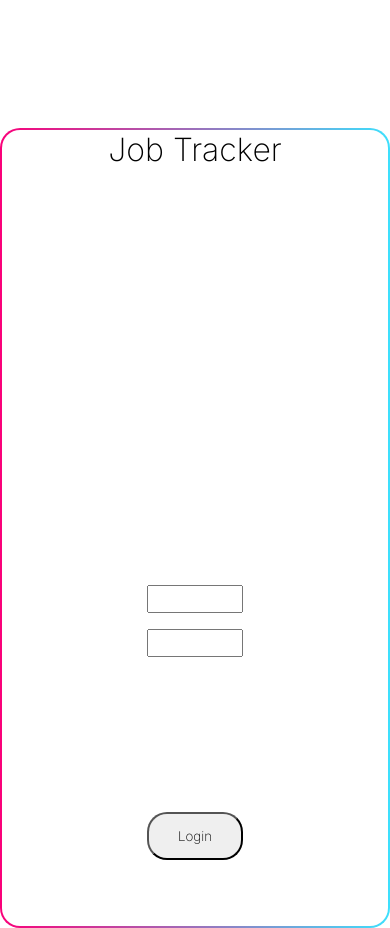
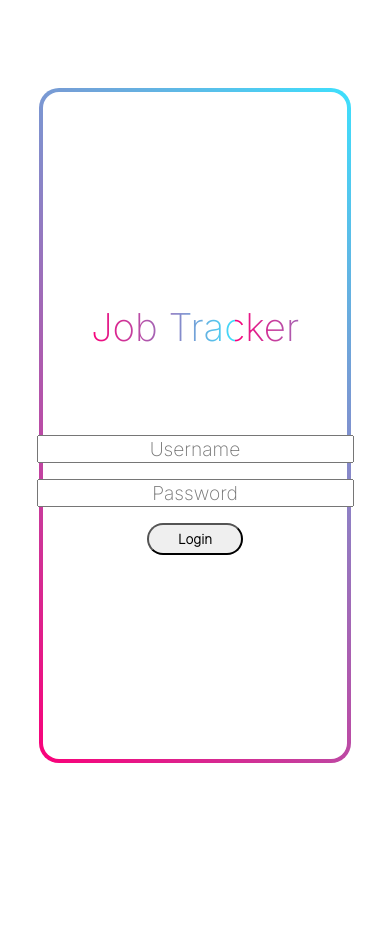
Before and after one commit to jrod0975/job-tracker, a React (Vite) app: page / in a window 390 px wide. After the commit the page ends 844 px from the top, so only its background shows below. Built offline with nearby package versions, Linux system fonts and the light colour scheme.

Commit message:
responsive log in

```diff
--- a/src/Login.jsx
+++ b/src/Login.jsx
@@ -13,18 +13,21 @@ function Login({changeScreen}){
     return <div className="login-container">
        <div className="login-square gradient-border">
 
-        <div className="login-title">
+        <div className="login-title gradient-text">
             <h1>Job Tracker</h1>
         </div>
 
         <div className="login-fields">
-            <input className="user-field" type="text" />
-            <input className="password-field" type="text" />
+            <input className="user-field" type="text" placeholder="Username"/>
+            <input className="password-field" type="text" placeholder="Password"/>
+
+            <div className="login-button-field">
+                <button onClick={logInOnClick} className="login-button">Login</button>
+            </div>
+
         </div>
 
-        <div className="login-button-field">
-            <button className="login-button">Login</button>
-        </div>
+
 
        </div>
     </div>
--- a/src/assets/app.css
+++ b/src/assets/app.css
@@ -14,6 +14,8 @@ body{
 
 
 .login-container{
+
+    width: 100%;
     display: flex;
     justify-content: center;
     align-items: center
@@ -23,36 +25,37 @@ body{
     display: flex;
     flex-direction: column;
     align-items: center;
+    justify-content: space-evenly;
     width: 50rem;
-    height: 50rem;
+    height: 40rem;
     border-style: solid;
-    border-width: 10%;
     border-radius: 50px;
 }
 
 .login-title{
-
-    flex: 2;
+    padding-top: 8rem;
     align-self: center;
     justify-content: center;
-
+    font-size: larger;
 }
 
 .login-fields{
-    flex: 1;
+    padding-bottom: 15rem;
     height: 10rem;
     width: 25%;
     display: flex;
     flex-direction: column;
+    align-items: center;
     gap: 1rem;
 }
 
 .login-button-field{
-    flex: 0.5;
+
 }
 
 .login-button{
-    height: 3rem;
+    font-weight: bold;
+    height: 2rem;
     width: 6rem;
     border-radius: 20px;
 }
@@ -67,14 +70,35 @@ body{
 
 
 .gradient-border {
-  border: 2px solid transparent;
+  border: 4px solid transparent;
   border-radius: 20px;
   background:
     linear-gradient(white, white) padding-box, /* inside */
-    linear-gradient(to right, #fa0079, #3de0fd) border-box; /* border */
+    linear-gradient(45deg, #fa0079, #3de0fd) border-box; /* border */
 }
 
+.user-field::placeholder, .password-field::placeholder{
+    text-align: center;
+}
 
+.user-field, .password-field{
+    padding-left: 1rem;
+    padding-right: 1rem;
+}
+
+@media (min-width: 300px) and (max-width: 999px){
+
+     .login-container{
+        margin-top: -40px;
+        width: 100%;
+    }
+
+    .login-square{
+        width: 80vw;
+        height: 80vh;
+    }
+
+}
 
 
 
@@ -136,7 +160,7 @@ body{
 
 .gradient-text {
     background: linear-gradient( to right, #fa0079, #3de0fd);
-    background-size: 8rem;
+    background-size: 9rem;
     background-clip: text;
     font-weight: bolder;
     color: transparent;
```
